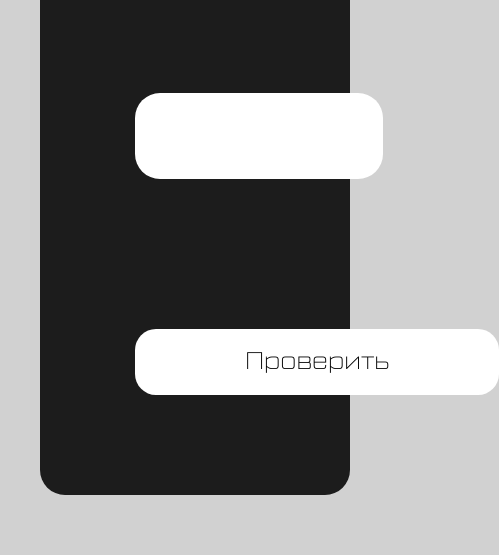
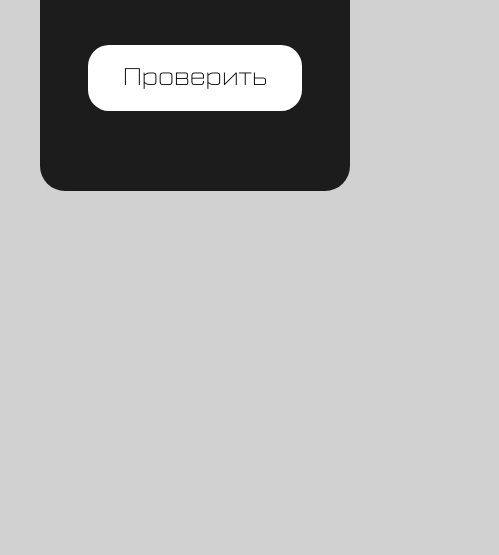
Before and after one commit to CeYn97/SBP-webApp, a plain HTML site: page index.html in a window 390 px wide. Shown: the part 419-974 px from the top of the page, 499 px wide, since content can reach past the window. After the commit the page ends 844 px from the top, so only its background shows below. Drawn offline with Linux system fonts and the light colour scheme.

Commit message:
phone_login

```diff
--- a/css/login.css
+++ b/css/login.css
@@ -104,3 +104,91 @@ body {
   box-sizing: border-box;
   padding: 8px 12px;
 }
+
+@media (max-width: 1100px) {
+  body {
+    /* font-size: 26px; */
+    font-family: "Tactic Sans";
+    line-height: 1.2;
+    letter-spacing: 0.3cm;
+    width: 100%;
+    padding-top: 20px;
+    padding-bottom: 20px;
+    background: #d1d1d1;
+    display: flex;
+    justify-content: center;
+    align-items: center;
+  }
+
+  .text {
+    font-size: 44px;
+    text-transform: uppercase;
+    text-align: center;
+    margin-left: 20px;
+    margin-top: -100px;
+  }
+
+  .container {
+    width: calc(100vw - 40px - 40px);
+    max-width: 1100px;
+    padding: 0 20px;
+    margin: 10px;
+  }
+
+  .content {
+    display: flex; /* делаем колонки в ряд */
+    align-items: center; /* выравниваем по центру */
+    justify-content: center; /* колонки растянутся на всю ширину */
+    flex-flow: column wrap;
+    color: #fff;
+    background: #1c1c1c;
+    padding-top: 150px;
+    border-radius: 5px;
+    /* box-shadow: 4px 4px 8px 0 rgba(34, 60, 80, 0.2); */
+    border-radius: 25px;
+  }
+
+  .btn {
+    background: #ffffff;
+    font-family: "Tactic Sans";
+    color: #000000;
+    padding: 16px 32px;
+    border-radius: 21px;
+    font-size: 24px;
+    margin: 150px 20px 100px;
+    width: 150px;
+    height: 34px;
+    border: none;
+    /* box-shadow: 0px 16px 24px rgba(0, 0, 0, 0.36); */
+  }
+
+  .btn:hover {
+    font-family: "Tactic Sans";
+    color: #000000;
+    background-color: rgb(156, 155, 155);
+    padding: 16px 32px;
+    border-radius: 21px;
+    font-size: 24px;
+    box-shadow: 0px 12px 18px rgba(253, 253, 253, 0.16);
+    transition: 0.8s;
+  }
+
+  .text-collum {
+    width: 100%;
+    margin: 80px -40px -20px;
+    display: flex;
+    flex-direction: column;
+    align-items: center;
+  }
+
+  .text-text {
+    width: 250px;
+    margin-left: 5px;
+    font-size: 11px;
+    line-height: 20px;
+    border-radius: 25px;
+    border: none;
+    box-sizing: border-box;
+    padding: 14px 12px;
+  }
+}
```
